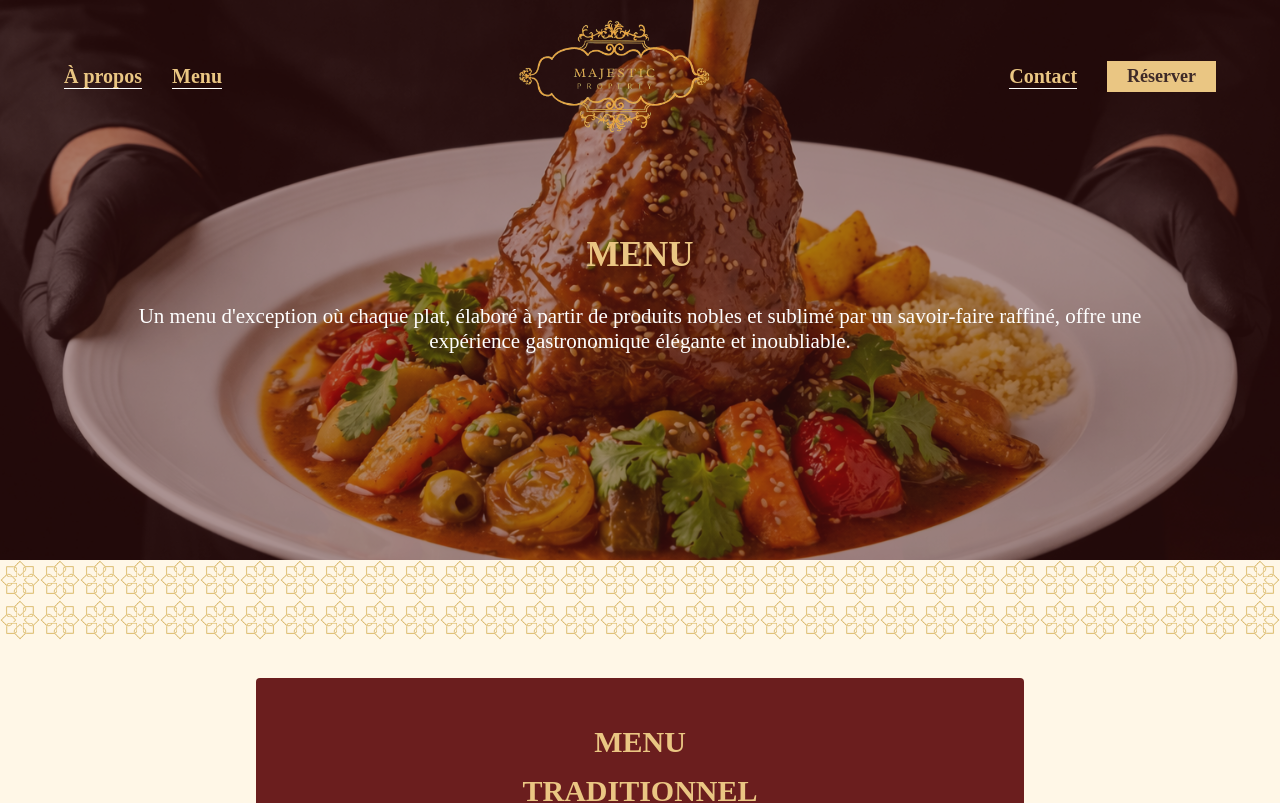
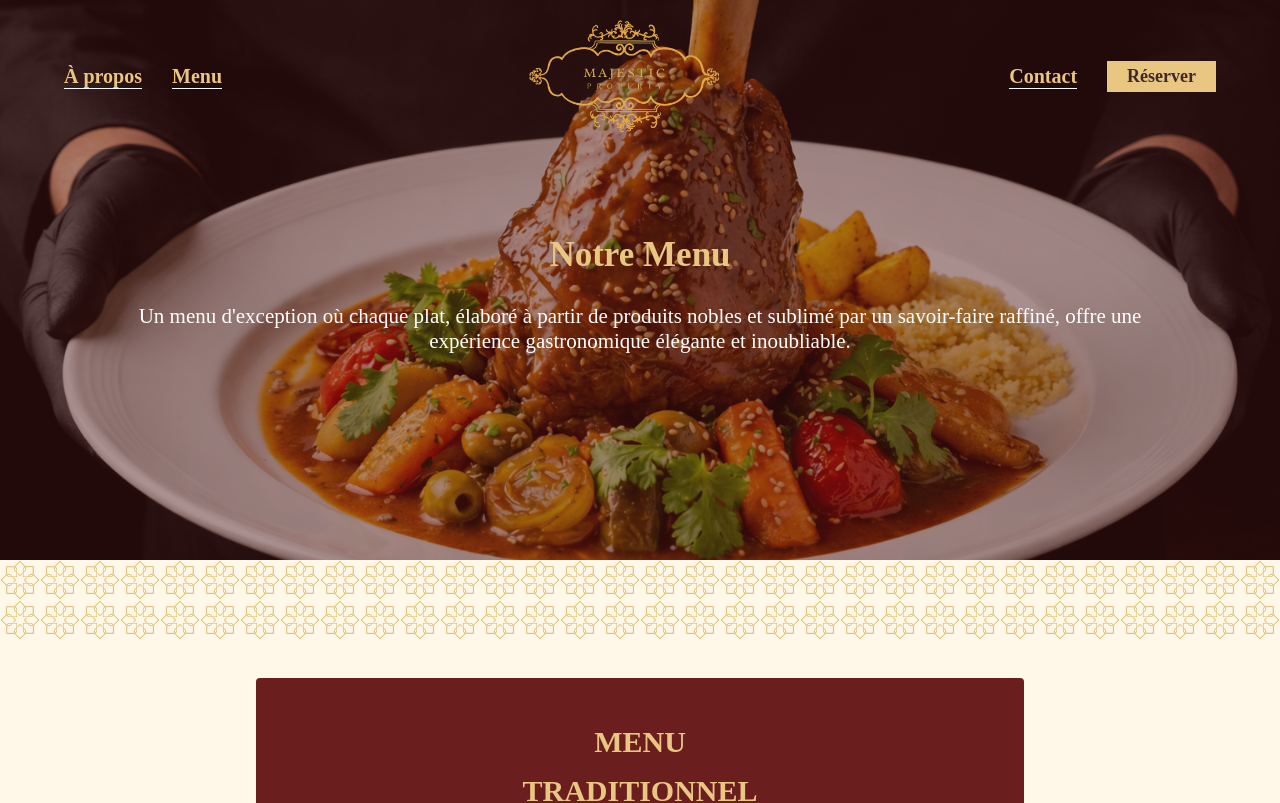
Before and after one commit to Nada00-sudo/menu-de-luxe, a React (Vite) app: page /menu in a window 1280 px wide. Shown: the top 803 px of the page. Built offline with nearby package versions, Linux system fonts and the light colour scheme; a web font is replaced by a local one.

Commit message:
changes extra

```diff
--- a/src/components/Header.css
+++ b/src/components/Header.css
@@ -49,6 +49,7 @@
 .logo, .btn-reserver { display: block; }
 .logo{
   width: 200px;
+  margin-left:20px;
 }
 @media (max-width: 992px) {
   .all-content { display: none; }
--- a/src/components/Menu.jsx
+++ b/src/components/Menu.jsx
@@ -10,7 +10,7 @@ function Menu() {
   </div>
 
   <div className="hero-contentf">
-    <h1>MENU</h1>
+    <h1>Notre Menu</h1>
     <p>
       Un menu d'exception où chaque plat, élaboré à partir de produits nobles
       et sublimé par un savoir-faire raffiné, offre une expérience gastronomique
```
